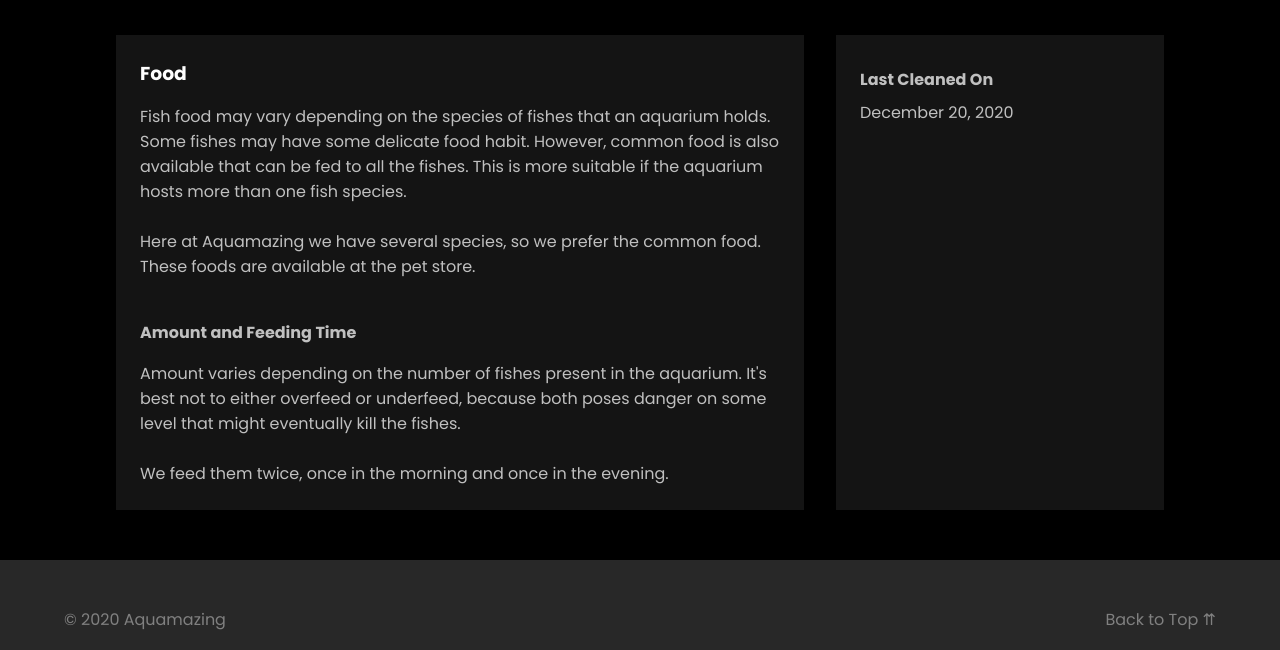
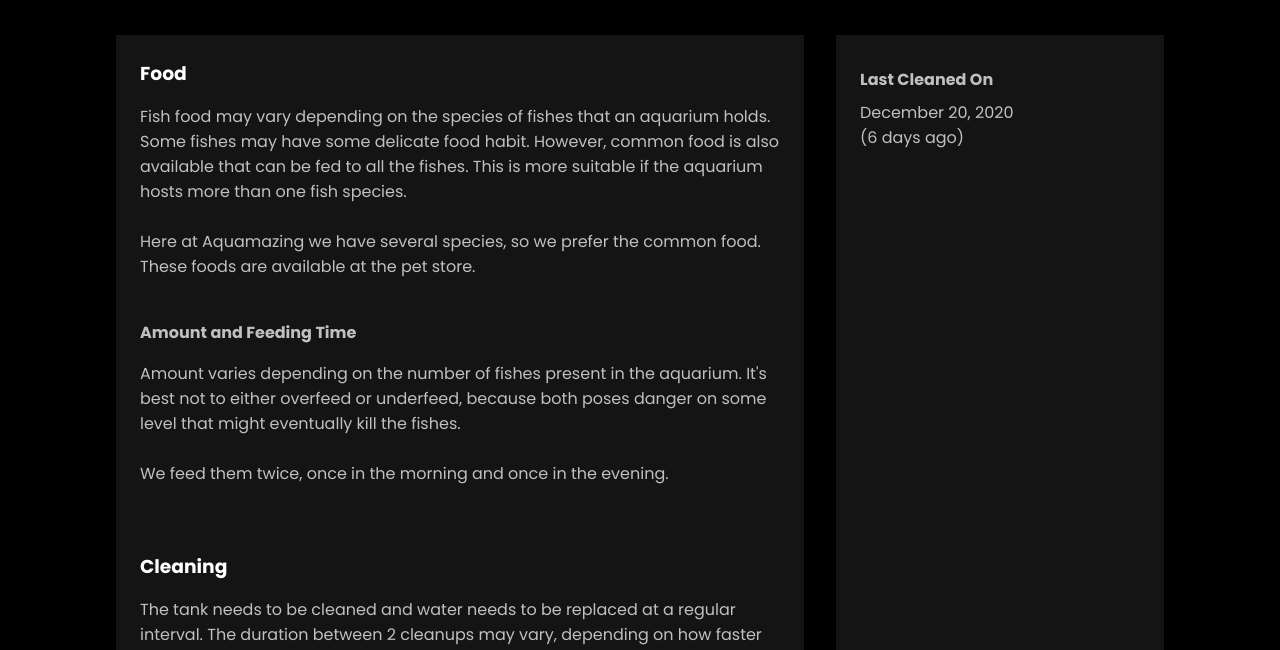
Before and after one commit to rayhanR13/aquamazing, a plain HTML site: page Pages/foodandcare.html in a window 1280 px wide. Shown: the part 293-943 px from the top of the page. Drawn offline with Linux system fonts and the light colour scheme.

Commit message:
x days ago feature added

```diff
--- a/Pages/foodandcare.html
+++ b/Pages/foodandcare.html
@@ -39,20 +39,39 @@
 
 				<div class="article-body">
 					<h3>Food</h3>
-					<p>Fish food may vary depending on the species of fishes that an aquarium holds. Some fishes may have some delicate food habit. However, common food is also available that can be fed to all the fishes. This is more suitable if the aquarium hosts more than one fish species.<br><br>
+					<p>Fish food may vary depending on the species of fishes that an aquarium holds. Some fishes may have some delicate food habit. However, common food is also available that can be fed to all the fishes. This is more suitable if the aquarium hosts more than one fish species.
+
+					<br><br>
 
 					Here at Aquamazing we have several species, so we prefer the common food. These foods are available at the pet store.</p>
+
 					<br>
 
 					<h4>Amount and Feeding Time</h4>
 
-					<p>Amount varies depending on the number of fishes present in the aquarium. It's best not to either overfeed or underfeed, because both poses danger on some level that might eventually kill the fishes.<br><br>
+					<p>Amount varies depending on the number of fishes present in the aquarium. It's best not to either overfeed or underfeed, because both poses danger on some level that might eventually kill the fishes.
+
+					<br><br>
 
 					We feed them twice, once in the morning and once in the evening.</p>
+
+					<br><br>
+
+					<h3>Cleaning</h3>
+
+					<p>The tank needs to be cleaned and water needs to be replaced at a regular interval. The duration between 2 cleanups may vary, depending on how faster the tank gets dirty. The more the number of fishes, the faster the tank gets dirty. Gradually the tank gets filled with faeces, food particles and body fluids from the fishes.
+
+					<br><br>
+
+					We usually clean the tank once a month, sometimes after 20 days. Sometimes, if the tank gets dirty even quicker, we replace half the water with new water and apply medicine accordingly.</p>
 				</div>
+
 				<aside>
 					<h4>Last Cleaned On</h4>
-					<p>December 20, 2020</p>
+					<p>
+						December 20, 2020<br>
+						(<span id="x-days-ago"></span> days ago)
+					</p>
 				</aside>
 			</div>
 		</section>
--- a/Scripts/script.js
+++ b/Scripts/script.js
@@ -31,3 +31,14 @@ modalContainer.addEventListener("click", (e) => {
         modalFullImg.classList.remove("open");
     }
 });
+
+// X days ago
+const daysField = document.querySelector("#x-days-ago");
+daysField.innerHTML = xDaysAgo();
+
+function xDaysAgo() {
+    const earlierDate = new Date(2021, 0, 1);
+    const today = new Date();
+    const daysDiff = Math.floor((today - earlierDate) / 86400000);
+    return daysDiff;
+}
```
